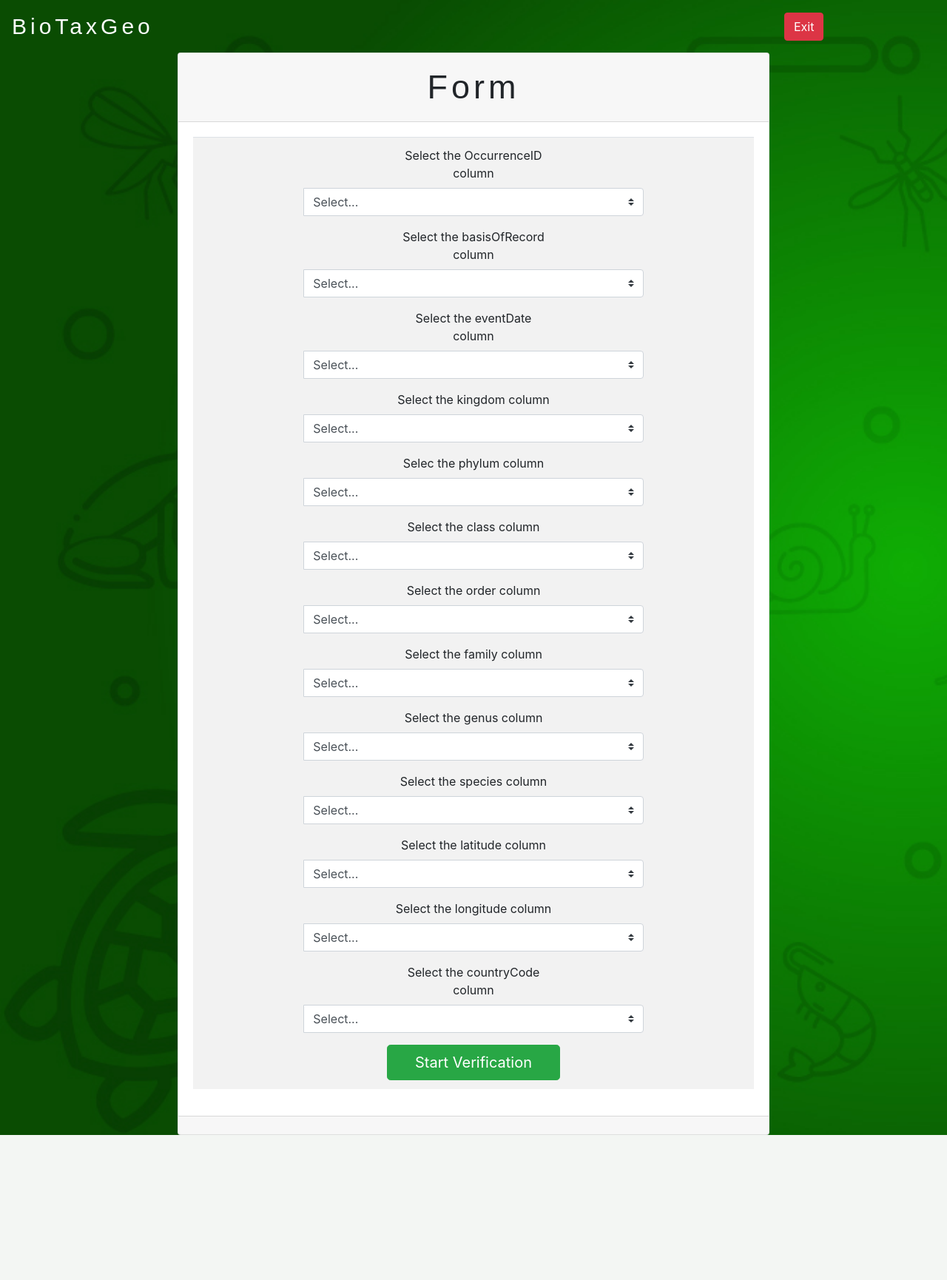
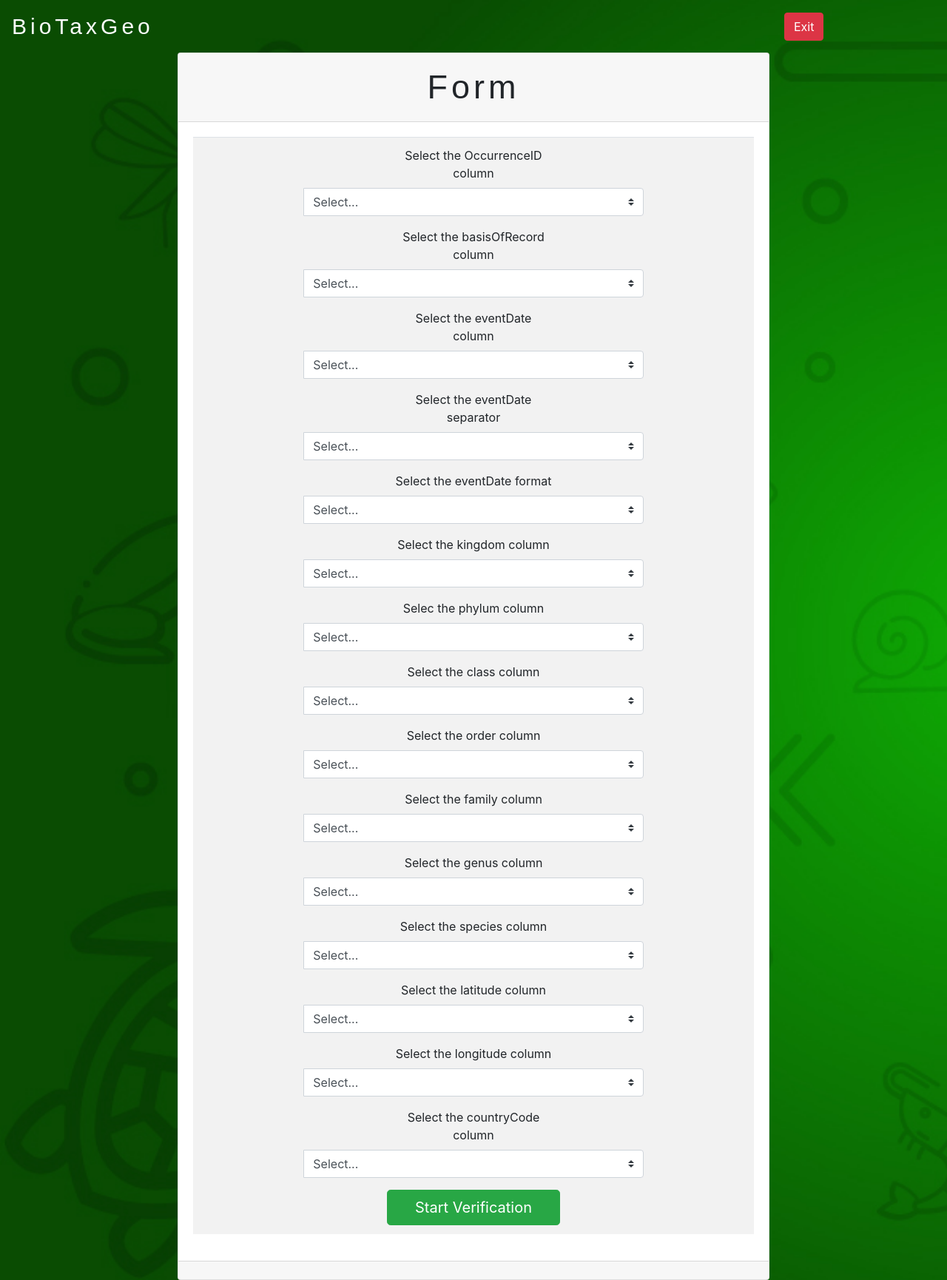
Before and after one commit to marcos-de-sousa/BioTaxGeo, a Flask app: template templates/form/DwC_form.html in a window 1280 px wide. Shown: the whole page at 74% size. Before the commit the page ends 1534 px from the top, so only its background shows below. Run offline with Flask 2, Linux system fonts and the light colour scheme; the template is opened without the code that fills it, so the values that code supplies are empty; some libraries are stand-ins or nearby versions; some web fonts are replaced.

Commit message:
chore: validation for data format added in dwc-a

```diff
--- a/controller/dwc_controller.py
+++ b/controller/dwc_controller.py
@@ -56,7 +56,7 @@ def dwc_validation():
             if list_longitude[i] == "":
                 list_geodeticdatum[i] = ""
         for d in list_date:
-            new_date = date.toAAAAMMDD(d, ".", "DDMMAAAA")
+            new_date = date.toAAAAMMDD(d, form["eventdate_separator"], form["eventdate_format"])
             if "date" in new_date:
                 list_new_date.append(new_date["date"])
             else:
--- a/templates/form/DwC_form.html
+++ b/templates/form/DwC_form.html
@@ -7,10 +7,11 @@
     <link rel="stylesheet" type="text/css" href="../static/css/style.css"/>
     <link rel="stylesheet" type="text/css" href="{{ url_for('static', filename='css/loading.css') }}"/>
     <link href="https://fonts.googleapis.com/css?family=Tomorrow&display=swap" rel="stylesheet">
-        <link rel="stylesheet" href="https://stackpath.bootstrapcdn.com/bootstrap/4.3.1/css/bootstrap.min.css" integrity="sha384-ggOyR0iXCbMQv3Xipma34MD+dH/1fQ784/j6cY/iJTQUOhcWr7x9JvoRxT2MZw1T" crossorigin="anonymous">
+    <link rel="stylesheet" href="https://stackpath.bootstrapcdn.com/bootstrap/4.3.1/css/bootstrap.min.css"
+          integrity="sha384-ggOyR0iXCbMQv3Xipma34MD+dH/1fQ784/j6cY/iJTQUOhcWr7x9JvoRxT2MZw1T" crossorigin="anonymous">
 </head>
 <body>
-        <div class="loader"> <img src="../static/image/tree-spinner.gif"></div>
+<div class="loader"><img src="../static/image/tree-spinner.gif"></div>
 {% extends "fragments/navbar.html" %}
 {% block content %}
 <div class="container" style="justify-content: center; display: grid;">
@@ -21,7 +22,8 @@
                 <tbody>
                 <tr align="center">
                     <td>
-                           <form class="well form-horizontal" action="dwc_validation" method = "POST" enctype = "multipart/form-data">
+                        <form class="well form-horizontal" action="dwc_validation" method="POST"
+                              enctype="multipart/form-data">
                             <fieldset>
                                 <div class="form-group">
                                     <label class="col-md-4 control-label">Select the OccurrenceID column</label>
@@ -67,6 +69,38 @@
                                                 {% for title in titles %}
                                                 <option>{{title}}</option>
                                                 {% endfor%}
+                                            </select>
+                                        </div>
+                                    </div>
+                                </div>
+                                <div class="form-group">
+                                    <label class="col-md-4 control-label">Select the eventDate separator</label>
+                                    <div class="col-md-8 inputGroupContainer">
+                                        <div class="input-group">
+                                           <span class="input-group-addon">
+                                               <i class="glyphicon glyphicon-home"></i>
+                                           </span>
+                                            <select class="custom-select" name="eventdate_separator">
+                                                <option>Select...</option>
+                                                <option value=".">.</option>
+                                                <option value="-">-</option>
+                                                <option value="/">/</option>
+                                            </select>
+                                        </div>
+                                    </div>
+                                </div>
+                                <div class="form-group">
+                                    <label class="col-md-4 control-label">Select the eventDate format</label>
+                                    <div class="col-md-8 inputGroupContainer">
+                                        <div class="input-group">
+                                           <span class="input-group-addon">
+                                               <i class="glyphicon glyphicon-home"></i>
+                                           </span>
+                                            <select class="custom-select" name="eventdate_format">
+                                                <option>Select...</option>
+                                                <option value="DDMMAAAA">DDMMYYYY</option>
+                                                <option value="MMDDAAAA">MMDDYYYY</option>
+                                                <option value="AAAAMMDD">YYYYMMDD</option>
                                             </select>
                                         </div>
                                     </div>
@@ -234,7 +268,8 @@
                             </fieldset>
                             <div align="center" class="container">
                                 <!--<input type="text" name="selection" value="" hidden="hidden" id="selection_titles"/>-->
-                                    <input id="submit" type="submit" value="Start Verification" class="col-md-4 btn btn-success btn-lg btn-block"/>
+                                <input id="submit" type="submit" value="Start Verification"
+                                       class="col-md-4 btn btn-success btn-lg btn-block"/>
                             </div>
                         </form>
                     </td>
@@ -269,12 +304,19 @@
 
                 }
             }
+
 </script>
 
-        <script src="https://code.jquery.com/jquery-3.3.1.slim.min.js" integrity="sha384-q8i/X+965DzO0rT7abK41JStQIAqVgRVzpbzo5smXKp4YfRvH+8abtTE1Pi6jizo" crossorigin="anonymous"></script>
-        <script src="https://cdnjs.cloudflare.com/ajax/libs/popper.js/1.14.7/umd/popper.min.js" integrity="sha384-UO2eT0CpHqdSJQ6hJty5KVphtPhzWj9WO1clHTMGa3JDZwrnQq4sF86dIHNDz0W1" crossorigin="anonymous"></script>
+<script src="https://code.jquery.com/jquery-3.3.1.slim.min.js"
+        integrity="sha384-q8i/X+965DzO0rT7abK41JStQIAqVgRVzpbzo5smXKp4YfRvH+8abtTE1Pi6jizo"
+        crossorigin="anonymous"></script>
+<script src="https://cdnjs.cloudflare.com/ajax/libs/popper.js/1.14.7/umd/popper.min.js"
+        integrity="sha384-UO2eT0CpHqdSJQ6hJty5KVphtPhzWj9WO1clHTMGa3JDZwrnQq4sF86dIHNDz0W1"
+        crossorigin="anonymous"></script>
 <script type="text/javascript" src="../static/js/events/loading.js"></script>
-        <script src="https://stackpath.bootstrapcdn.com/bootstrap/4.3.1/js/bootstrap.min.js" integrity="sha384-JjSmVgyd0p3pXB1rRibZUAYoIIy6OrQ6VrjIEaFf/nJGzIxFDsf4x0xIM+B07jRM" crossorigin="anonymous"></script>
+<script src="https://stackpath.bootstrapcdn.com/bootstrap/4.3.1/js/bootstrap.min.js"
+        integrity="sha384-JjSmVgyd0p3pXB1rRibZUAYoIIy6OrQ6VrjIEaFf/nJGzIxFDsf4x0xIM+B07jRM"
+        crossorigin="anonymous"></script>
 {% endblock %}
 </body>
 </html>
```
Also changed, not shown: model/date.py (+9 -9 lines). Lines whose indentation alone changed are shown as unchanged.
